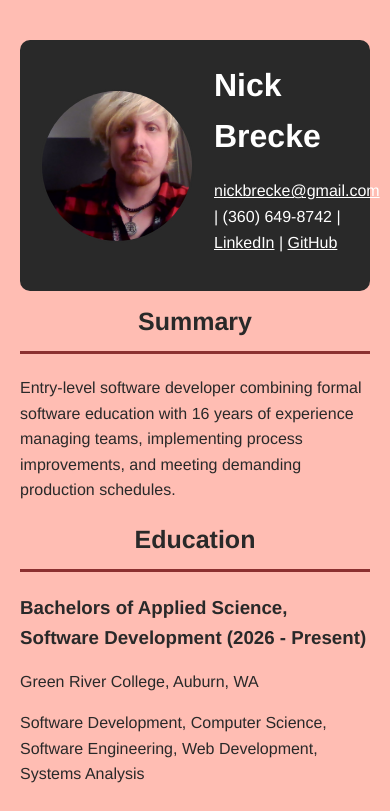
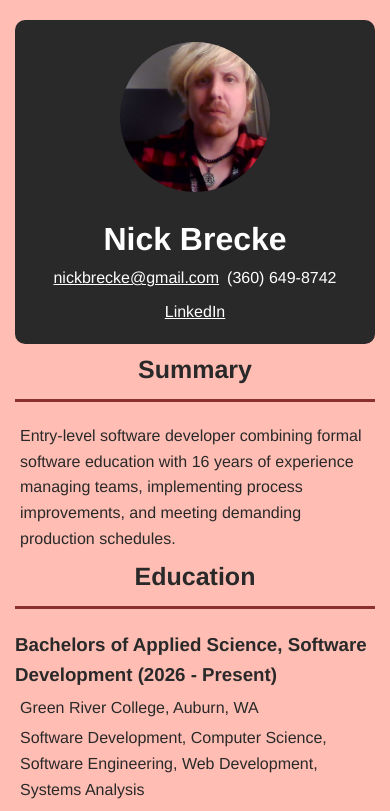
Before and after one commit to uglybrecke/HTML_Resume, a plain HTML site: page index.html in a window 390 px wide. Shown: the top 811 px of the page. Drawn offline with Linux system fonts and the light colour scheme.

Commit message:
media query updated, added some classes and ids to deal with the header not looking good on mobile

```diff
--- a/index.html
+++ b/index.html
@@ -7,19 +7,20 @@
     <link rel="icon" type="image/png" href="images/favicon.png">
     <link rel="stylesheet" href="stylesheet/style.css">
 </head>
-<!-- verifying that git connection is made -->
 <body>
     <header>
         <img src="images/WIN_20261009_21_42_36_Pro.jpg" alt="Headshot">
-
-        <div class="header-info">
+        <div>
             <h1>Nick Brecke</h1>
-            <p>
-                <a href="mailto:nickbrecke@gmail.com">nickbrecke@gmail.com</a> |
-                (360) 649-8742 |
-                <a href="https://www.linkedin.com/in/nick-brecke-24071b2b1/" target="_blank">LinkedIn</a> |
-                <a href="https://github.com/uglybrecke" target="_blank">GitHub</a>
-            </p>
+            <div class="contact-info">
+                <a href="mailto:nickbrecke@gmail.com">nickbrecke@gmail.com</a>
+                <span class="separator">|</span>
+                <span>(360) 649-8742</span>
+                <span class="separator">|</span>
+                <a href="https://www.linkedin.com/in/nick-brecke-24071b2b1/">LinkedIn</a>
+                <span class="separator">|</span>
+                <a id="github" href="https://github.com/uglybrecke">GitHub</a>
+            </div>
         </div>
     </header>
     <h2>Summary</h2>
--- a/stylesheet/style.css
+++ b/stylesheet/style.css
@@ -3,6 +3,8 @@
     --primary: #292929;
     --accent: #8b3030;
 }
+
+
 
 body {
     font-family: Helvetica, sans-serif;
@@ -35,7 +37,7 @@ header a, header p {
 h2 {
     border-bottom: 3px solid var(--accent);
     padding-bottom: 10px;
-    margin-top: 10px;
+    margin-top: 5px;
     display: flex;
     justify-content: center;
     font-size: 25px;
@@ -47,7 +49,11 @@ h3 {
 }
 
 ul {
-    margin-top: 5px;
+    padding-left: 10px;
+}
+
+p {
+    margin: 5px;
 }
 
 a:hover {
@@ -63,3 +69,35 @@ img {
     border: 2px solid var(--primary);
     object-fit: cover;
 }
+
+.contact-info {
+    display: flex;
+    flex-wrap: wrap;
+    align-items: center;
+    gap: 8px;
+}
+
+.contact-info a, .contact-info span {
+    white-space: nowrap;
+    color: white;
+}
+
+@media (max-width: 768px) {
+    header {
+        flex-direction: column;
+        text-align: center;
+    }
+
+    .contact-info {
+        justify-content: center;
+    }
+
+    .separator, #github {
+        display: none;
+    }
+
+    body {
+        margin: 20px auto;
+        padding: 0 15px;
+    }
+}
```
